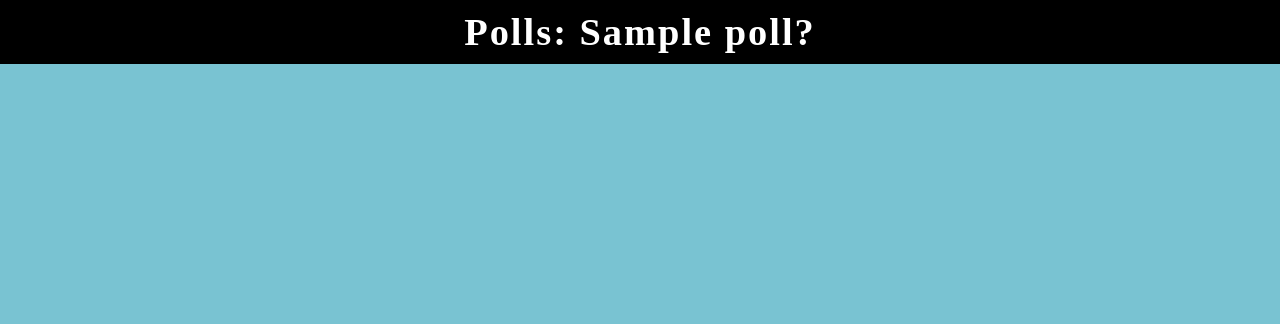
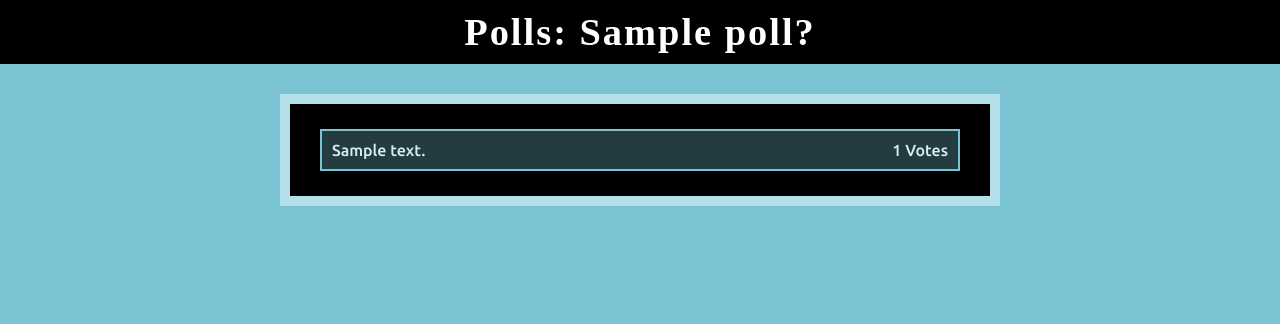
Before and after one commit to sourabhv/Django-PollApp, a Django app: page /polls/1/result/ in a window 1280 px wide. Shown: the top 324 px of the page. Run offline with Django 3.2, Linux system fonts and the light colour scheme; tables that the repository leaves empty hold one stand-in row (values such as "Sample post"); some libraries are stand-ins or nearby versions; some web fonts are replaced.

Commit message:
Adds and designs results page

```diff
--- a/polls/static/css/base.css
+++ b/polls/static/css/base.css
@@ -30,6 +30,11 @@ header {
 	letter-spacing: 2px;
 	text-align: center;
 	background-color: black;
+}
+
+header a {
+	text-decoration: none;
+	color: white;
 }
 
 body * {
@@ -115,6 +120,10 @@ a:focus {
 	height: 20px;
 }
 
+#choice-form input[type=radio]:checked {
+	background-color: #45808C;
+}
+
 #choice-form input[type=radio]:checked:after {
 	background-position: -23px;
 }
@@ -139,6 +148,35 @@ label {
 	background-color: #5192A0;
 	border: 2px solid #447782;
 	color: white;
+}
+
+#result {
+	margin-top: 40px;
+	padding: 20px 30px;
+	background-color: black;
+	box-shadow: 0 0 0 10px #B3DFE8;
+	color: white;
+}
+
+#result > div {
+	position: relative;
+	margin: 5px 0;
+	padding: 10px;
+	font: normal 1em 'ubuntu', sans-serif;
+	border: 2px solid #79C3D2;
+	height: 42px;
+}
+
+.meter {
+	position: absolute;
+	top: 0; left: 0;
+	height: 100%;
+	width: 0;
+	background-color: rgba(121, 195, 210, .3)
+}
+
+#result span {
+	float: right;
 }
 
 /*#choices {
--- /dev/null
+++ b/polls/static/js/result.js
@@ -0,0 +1,13 @@
+(function($) {
+	var $choices = $('#result').children('div');
+	var total_votes = 0;
+	$choices.each( function () {
+		total_votes += $(this).data('votes');
+	});
+
+	$choices.each( function () {
+		var ratio = ( $(this).data('votes') * 100.0 ) / total_votes;
+		$(this).children('.meter').css('width', ratio + '%');
+	});
+
+})(jQuery);
--- a/polls/templates/polls/detail.html
+++ b/polls/templates/polls/detail.html
@@ -2,10 +2,10 @@
 
 {% block title %}{{ poll.question }} | Polls{% endblock %}
 
-{% block header %}<h1>Polls: {{poll.question}}?</h1>{% endblock %}
+{% block header %}<h1><a href="{% url 'polls:index' %}">Polls: {{poll.question}}?</a></h1>{% endblock %}
 
 {% block content %}
-<form id="choice-form" action="{% url 'polls:vote' poll.id%}" method="post">
+	<form id="choice-form" action="{% url 'polls:vote' poll.id %}" method="post">
 		{% csrf_token %}
 		{% for choice in poll.choice_set.all %}
 			<p>
--- a/polls/templates/polls/result.html
+++ b/polls/templates/polls/result.html
@@ -6,4 +6,20 @@
 <script src="http://ajax.googleapis.com/ajax/libs/jquery/1.9.1/jquery.min.js"></script>
 {% endblock %}
 
-{% block header %}<h1>Polls: {{poll.question}}?</h1>{% endblock %}
+{% block header %}<h1><a href="{% url 'polls:index' %}">Polls: {{poll.question}}?</a></h1>{% endblock %}
+
+{% block content %}
+	{% if poll %}
+		<div id="result">
+			{% for choice in poll.choice_set.all %}
+				<div data-votes="{{ choice.votes }}">
+					<div class="meter"></div>
+					{{ choice.choice_text }}<span>{{choice.votes}} Votes</span>
+				</div>
+			{% endfor %}
+		</div>
+	<script src="{{ STATIC_URL }}js/result.js"></script>
+	{% else %}
+		<p id="warning">An error occoured, please try again later.</p>
+	{% endif %}
+{% endblock %}
--- a/polls/views.py
+++ b/polls/views.py
@@ -33,7 +33,6 @@ def vote(request, poll_id):
 	else:
 		return HttpResponseRedirect(reverse('polls:index'))
 
-
 # def vote(request, poll_id, choice_id):
 # 	poll = get_object_or_404(Poll, pk=poll_id)
 # 	choice = get_object_or_404(Choice, pk=choice_id)
--- a/populate.py
+++ b/populate.py
@@ -14,7 +14,8 @@ poll_questions = ['What is your favorite type of music',
 				  'Do you trust atoms']
 
 poll_choices = [['Classical', 'Pop', 'Rock', 'Rap', 'Hip-hop', 'Metal', 'Country', 'Who cares?'],
-				['The Simpsons', 'Spongebob Squarepants', 'Family Guy', 'South Park', 'Avatar - The last Airbender', 'ALL of \'em!', 'Some other cartoon', 'None, cartoons are for DORKS!'],
+				['The Simpsons', 'Spongebob Squarepants', 'Family Guy', 'South Park', 'Avatar - The Last Airbender',
+					'All of \'em!', 'Some other cartoon', 'None! cartoons are for DORKS!'],
 				['Na! Its too boring', 'Eh, its ok ...', 'Hell Yeah! Its so awesome and easy'],
 				['Yes', 'No', 'Maybe'],
 				['Sure, what\'s not to trust?', 'No way! They make up everything.']]
```
Lines whose indentation alone changed are shown as unchanged.
